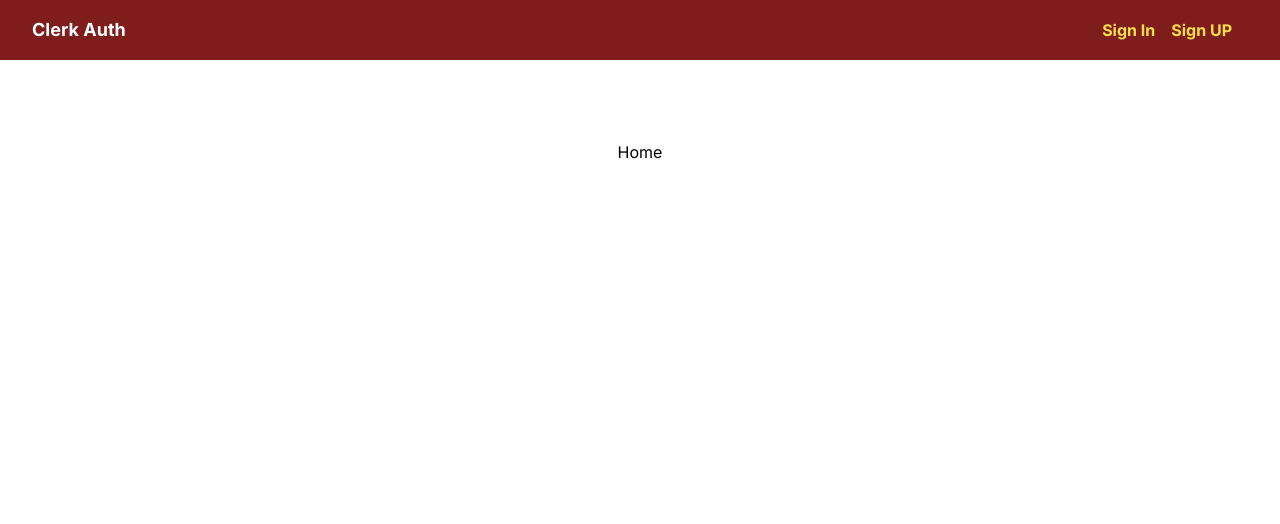
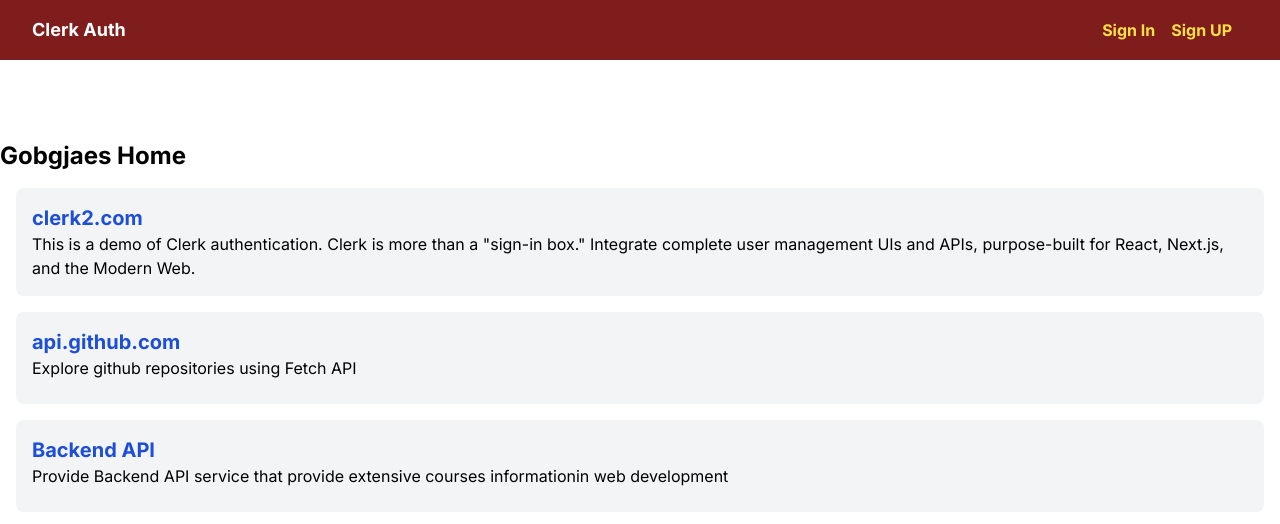
Before and after one commit to gongjae/clerk2, a Next.js app: page / in a window 1280 px wide. Shown: the top 524 px of the page. Built offline with nearby package versions, Linux system fonts and the light colour scheme; no server answers.

Commit message:
web programing

```diff
--- a/app/page.jsx
+++ b/app/page.jsx
@@ -1,8 +1,47 @@
 import Image from 'next/image'
+import Link from 'next/link'
 export default function Home() {
   return (
     <>
-      <h1>Home</h1>
+      <h1 className="text-2xl font-bold mb-4">Gobgjaes Home</h1>
+
+      <div className="bg-gray-100 p-4 m-4 rounded-lg mb-4">
+        <Link
+          href="https://www.clerk2.com"
+          className="text-xl text-blue-700 font-bold"
+        >
+          clerk2.com
+        </Link>
+        <p>
+          This is a demo of Clerk authentication. Clerk is more than a "sign-in
+          box." Integrate complete user management UIs and APIs, purpose-built
+          for React, Next.js, and the Modern Web.
+        </p>
+      </div>
+      <div className="mb-4 bg-gray-100 p-4 m-4 rounded-lg">
+        <Link
+          href="https://api.github.com/"
+          className="text-xl text-blue-700 font-bold"
+        >
+          api.github.com
+        </Link>
+        <p className="mb-2">Explore github repositories using Fetch API</p>
+      </div>
+      <div className="mb-4 bg-gray-100 p-4 m-4 rounded-lg">
+
+        <Link
+          href="http://localhost:3000/api/courses"
+          className="text-xl text-blue-700 font-bold"
+        >
+          Backend API
+        </Link>
+
+        <p className="mb-2">
+          Provide Backend API service that provide extensive courses
+          informationin web development
+        </p>
+
+      </div>
     </>
   )
 }
```
